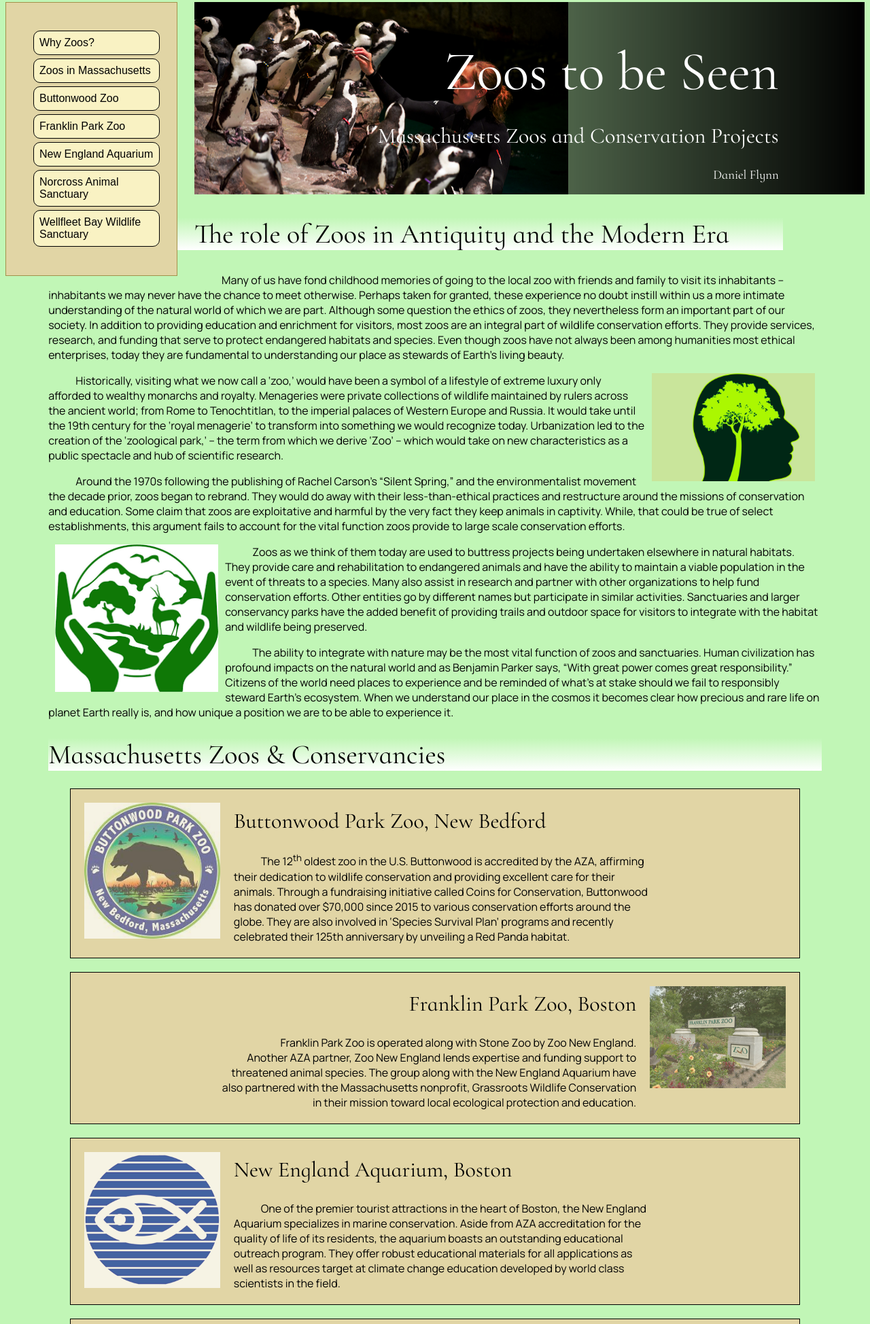
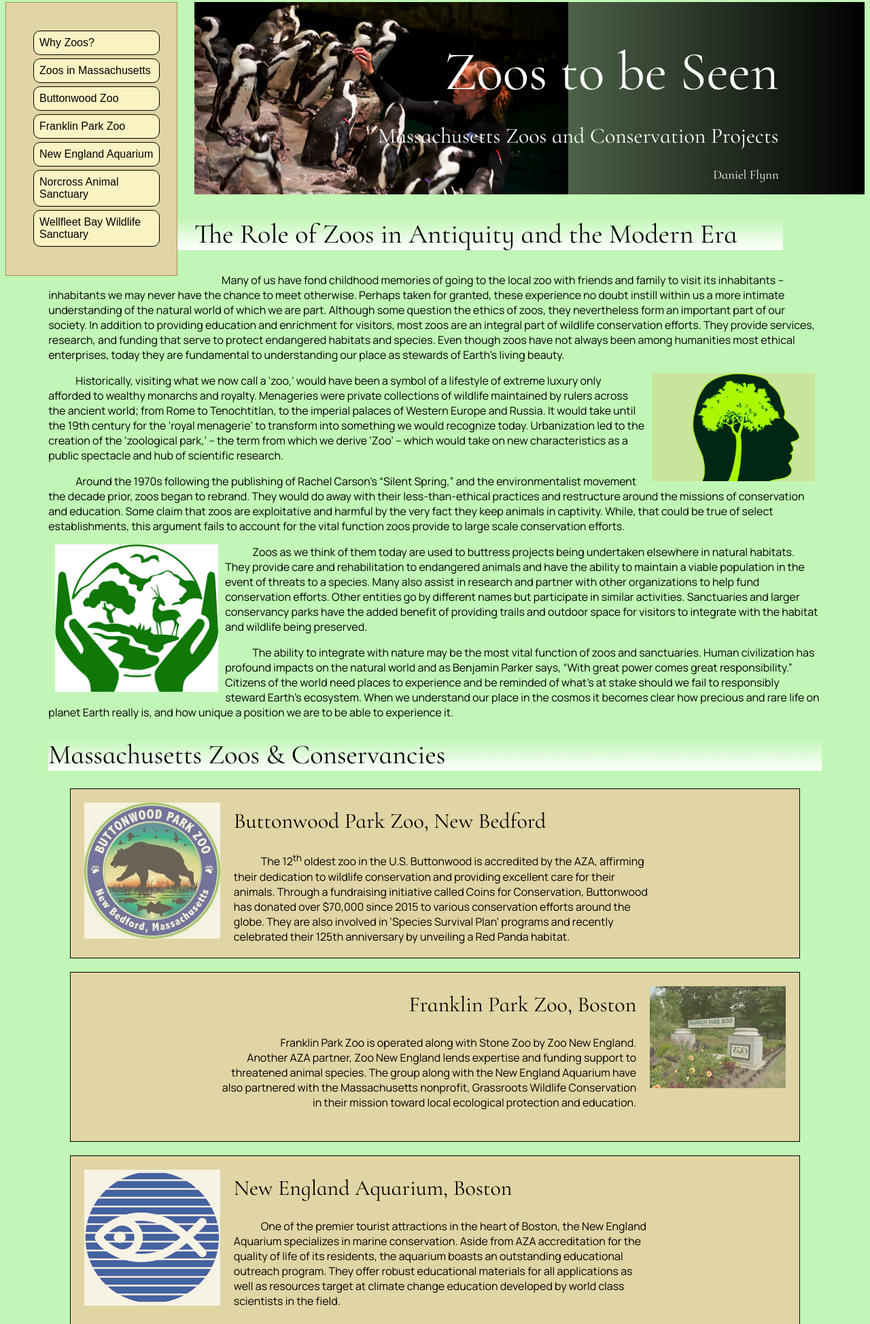
Before and after one commit to danflynn1/CMT-111-WB-dflynn-midterm, a plain HTML site: page index.html in a window 1280 px wide. Shown: the part 5-1953 px from the top of the page at 68% size. Drawn offline with Linux system fonts and the light colour scheme; a web font is replaced by a local one.

Commit message:
R and section min height

```diff
--- a/index.html
+++ b/index.html
@@ -28,7 +28,7 @@
         </nav>
         <main>
             <article id="article">
-                <h1>The role of Zoos in Antiquity and the Modern Era</h1>
+                <h1>The Role of Zoos in Antiquity and the Modern Era</h1>
                 <p>Many of us have fond childhood memories of going to the local zoo with friends and family to visit its inhabitants – inhabitants we may never have the chance to meet otherwise. Perhaps taken for granted, these experience no doubt instill within us a more intimate understanding of the natural world of which we are part. Although some question the ethics of zoos, they nevertheless form an important part of our society. In addition to providing education and enrichment for visitors, most zoos are an integral part of wildlife conservation efforts. They provide services, research, and funding that serve to protect endangered habitats and species. Even though zoos have not always been among humanities most ethical enterprises, today they are fundamental to understanding our place as stewards of Earth’s living beauty.</p><div class="right"><img src="images/brain.jpg" alt="silhouette of tree and head"></div>
 
                 <p>Historically, visiting what we now call a ‘zoo,’ would have been a symbol of a lifestyle of extreme luxury only afforded to wealthy monarchs and royalty. Menageries were private collections of wildlife maintained by rulers across the ancient world; from Rome to Tenochtitlan, to the imperial palaces of Western Europe and Russia. It would take until the 19th century for the ‘royal menagerie’ to transform into something we would recognize today. Urbanization led to the creation of the ‘zoological park,’ – the term from which we derive ‘Zoo’ – which would take on new characteristics as a public spectacle and hub of scientific research.</p>
--- a/stylesheets/style.css
+++ b/stylesheets/style.css
@@ -124,7 +124,7 @@ section {
     box-sizing: border-box;
     display: block;
     width: 85%;
-    height: auto;
+    min-height: 250px;
     margin: 20px auto;
     border: 1px solid black;
     background-color: #e1d5a5;
```
